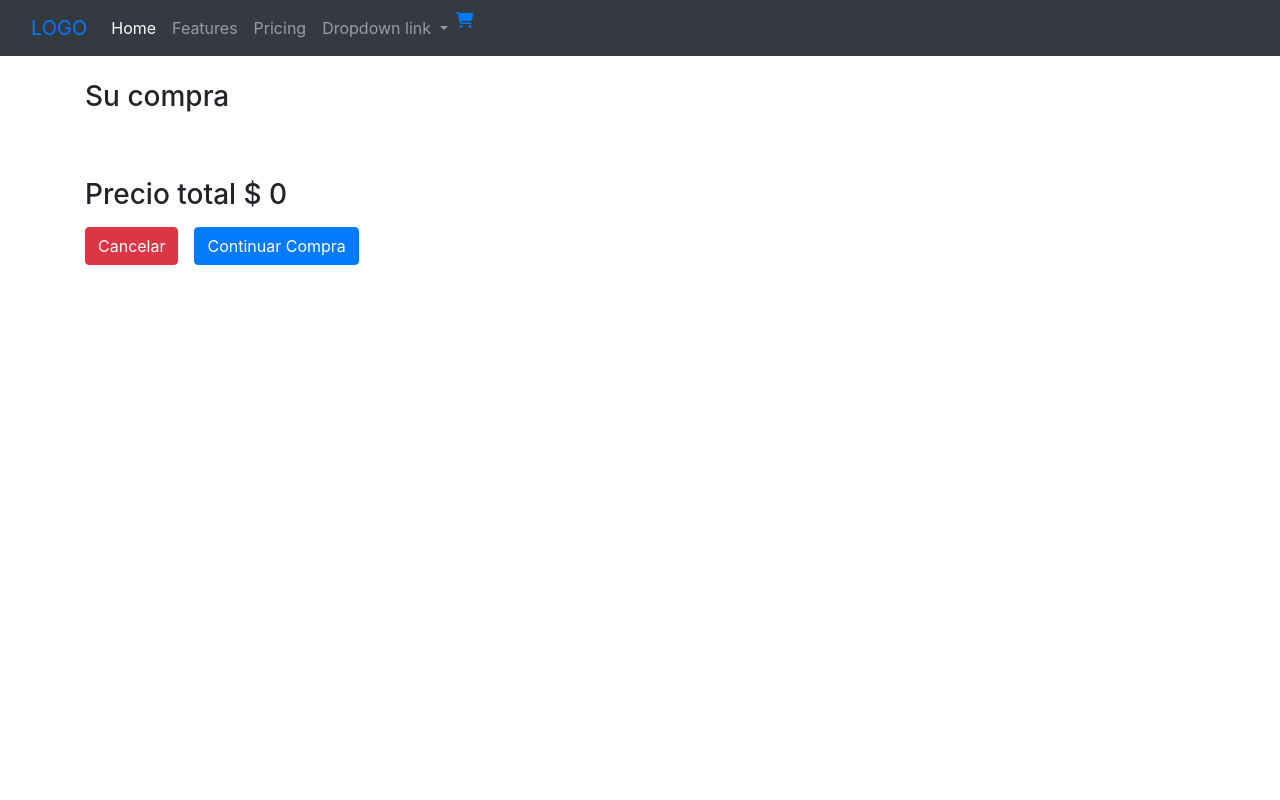
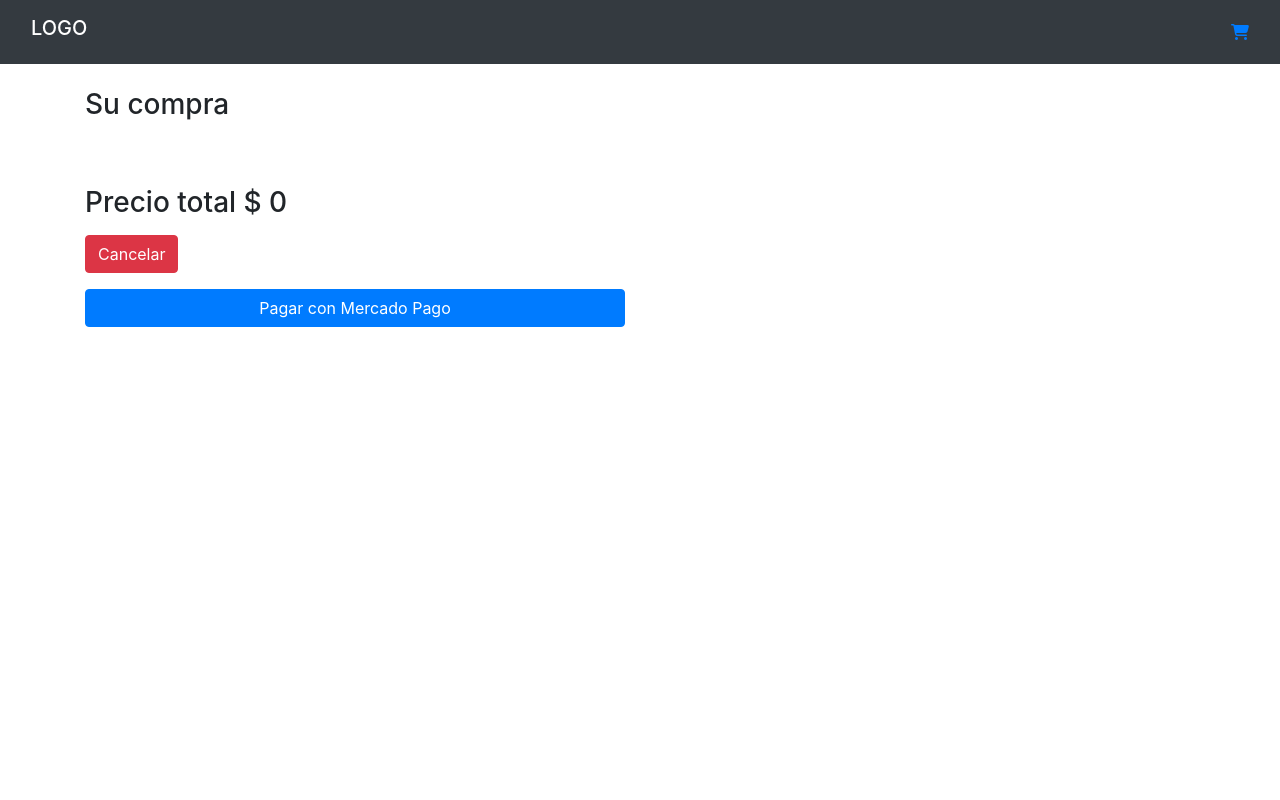
Before and after one commit to violetapugliese/bc-store, a React app: page /checkout/payment in a window 1280 px wide. Shown: the top 800 px of the page. Built offline with nearby package versions, Linux system fonts and the light colour scheme.

Commit message:
adding mp

```diff
--- a/src/frontend/components/Footer.jsx
+++ b/src/frontend/components/Footer.jsx
@@ -11,14 +11,6 @@ const Footer = () => {
                     </div>
                 </div>
             </div>
-            <div >
-                <form action="http://localhost:3030/test" method="POST">
-                    <input type="hidden" name="price" value="4500" />
-                    <input type="hidden" name="title" value="Frazada de polar" />
-                    <input type="submit" value="Comprar ahora"
-                        className="btn btn-primary col-12" />
-                </form>
-            </div>
         </div>
     );
 }
--- a/src/frontend/components/Header.jsx
+++ b/src/frontend/components/Header.jsx
@@ -10,44 +10,19 @@ const Header = () => {
 
     return (
         <div className="Header">
-            <nav className="navbar navbar-expand-lg navbar-dark bg-dark">
+            <nav className="navbar  navbar-dark bg-dark">
                 <div className="container-fluid">
-                    <a className="navbar-brand" href="#">
-                        <Link to="/">
-                            LOGO
+                        <Link to="/" >
+                            <h1 className="navbar-brand" >LOGO</h1>
                         </Link>
-                    </a>
-                    <button className="navbar-toggler" type="button" data-bs-toggle="collapse" data-bs-target="#navbarNavDropdown" aria-controls="navbarNavDropdown" aria-expanded="false" aria-label="Toggle navigation">
-                        <span className="navbar-toggler-icon"></span>
-                    </button>
-                    <div className="collapse navbar-collapse" id="navbarNavDropdown">
                         <ul className="navbar-nav">
-                            <li className="nav-item">
-                                <a className="nav-link active" aria-current="page" href="#">Home</a>
-                            </li>
-                            <li className="nav-item">
-                                <a className="nav-link" href="#">Features</a>
-                            </li>
-                            <li className="nav-item">
-                                <a className="nav-link" href="#">Pricing</a>
-                            </li>
-                            <li className="nav-item dropdown">
-                                <a className="nav-link dropdown-toggle" href="#" id="navbarDropdownMenuLink" role="button" data-bs-toggle="dropdown" aria-expanded="false">
-                                    Dropdown link </a>
-                                <ul className="dropdown-menu" aria-labelledby="navbarDropdownMenuLink">
-                                    <li><a className="dropdown-item" href="#">Action</a></li>
-                                    <li><a className="dropdown-item" href="#">Another action</a></li>
-                                    <li><a className="dropdown-item" href="#">Something else here</a></li>
-                                </ul>
-                            </li>
-                            <li className="nav-item ">
+                            <li className="nav-item d-flex">
                                 <Link to="/checkout">
                                     <i className="fas fa-shopping-cart"></i>
                                 </Link>
                                 {cart.length > 0 && <div className="Header-alert">{cart.length}</div>}
                             </li>
                         </ul>
-                    </div>
                 </div>
             </nav>
         </div>
--- a/src/frontend/components/Products.jsx
+++ b/src/frontend/components/Products.jsx
@@ -16,8 +16,8 @@ const Products = () => {
             <div className="container">
                 <div className="row">
                 {products.map(product => (
-                    <div className="col col-md-4">
-                        <Product key={product.id} product={product} handleAddToCart={handleAddToCart}/>
+                    <div key={product.id} className="col col-md-4">
+                        <Product product={product} handleAddToCart={handleAddToCart}/>
                     </div>
                      ))}
                 </div>
--- a/src/frontend/containers/Checkout.jsx
+++ b/src/frontend/containers/Checkout.jsx
@@ -31,7 +31,7 @@ const Checkout = () => {
                                     <span>{item.price}</span>
                                 </div>
                                 <button type="button" onClick={handleRemove(item, i)}>
-                                <i class="fas fa-trash-alt"></i>
+                                <i className="fas fa-trash-alt"></i>
                                 </button>
                             </div>
                         ))}
--- a/src/frontend/containers/Information.jsx
+++ b/src/frontend/containers/Information.jsx
@@ -31,7 +31,6 @@ const handleSubmit = () => {
     }
     addToBuyer(buyer);
     history.push('/checkout/payment');
-
 }
 
     return (
@@ -39,8 +38,8 @@ const handleSubmit = () => {
             <div className="row">
                 <div className="col">
                     <h2>Information</h2>
-                    <div className="Information-user" ref={form}>
-                        <form>
+                    <div className="Information-user">
+                        <form ref={form}>
                             <input className="form-control" type="text" name="name" placeholder="Enter your First Name" />
                             <input className="form-control" type="text" name="lastname" placeholder="Enter your Last Name" />
                             <input className="form-control" type="text" name="email" placeholder="Enter email" />
@@ -52,7 +51,6 @@ const handleSubmit = () => {
                             <input className="form-control" type="text" name="phone" placeholder="Phone" />
                         </form>
                     </div>
-
                 </div>
                 <div className="col">
                     <div className="Checkout-content">
@@ -74,11 +72,11 @@ const handleSubmit = () => {
                                     Cancelar
                                 </button>
                             </Link>
-                            <Link to="/checkout/payment">
-                                <button className="btn btn-primary mt-2" type="button" onClick={handleSubmit}>
-                                    Continuar Compra
-                                </button>
-                            </Link>
+
+                            <button className="btn btn-primary mt-2" type="button" onClick={handleSubmit}>
+                                    Confirmar datos de compra
+                            </button>
+
                         </div>
                     </div>
                 </div>
--- a/src/frontend/containers/Payment.jsx
+++ b/src/frontend/containers/Payment.jsx
@@ -19,15 +19,15 @@ const Payment = () => {
                 <div className="col col-md-6">
                     <h3>Su compra</h3>
                     {cart.map((item) => (
-                            <div className="Checkout-content">
-                                <div className="Checkout-item" key={item.id}>
-                                    <div className="Checkout-element">
-                                        <h6>{item.title}</h6>
-                                        <span>$ {item.price}</span>
-                                    </div>
+                        <div className="Checkout-content" key={item.id}>
+                            <div className="Checkout-item" >
+                                <div className="Checkout-element">
+                                    <h6>{item.title}</h6>
+                                    <span>$ {item.price}</span>
                                 </div>
                             </div>
-                        ))}
+                        </div>
+                    ))}
                     <div className="Checkout-sidebar">
                         <h3>{`Precio total $ ${handleSumTotal()}`}</h3>
                         <div className="FormButton ">
@@ -36,11 +36,14 @@ const Payment = () => {
                                     Cancelar
                                 </button>
                             </Link>
-                            <Link >
-                                <button className="btn btn-primary mt-2" type="button">
-                                    Continuar Compra
-                                </button>
-                            </Link>
+                            <div >
+                                <form action="http://localhost:3030/test" method="POST">
+                                    <input type="hidden" name="price" value={handleSumTotal()} />
+                                    <input type="hidden" name="title" value="My store" />
+                                    <input type="submit" value="Pagar con Mercado Pago"
+                                        className="btn btn-primary col-12" />
+                                </form>
+                            </div>
                         </div>
                     </div>
                 </div>
--- a/src/frontend/hooks/useInitialState.js
+++ b/src/frontend/hooks/useInitialState.js
@@ -21,7 +21,7 @@ const useInitialState = () => {
       };
 
       // submit del formulario. Toma los datos ingresados en input y los lleva al array de "buyer" en initialState
-    const addToBuyer = payload =>{
+    const addToBuyer = payload => {
         setState({
             ...state,
             buyer: [...state.buyer, payload],
--- a/webpack.config.js
+++ b/webpack.config.js
@@ -4,7 +4,7 @@ const HtmlWebpackPlugin = require('html-webpack-plugin');
 const MiniCssExtractPlugin = require('mini-css-extract-plugin');
 
 module.exports = {
-  entry: ['./src/frontend/index.js', 'webpack-hot-middleware/client?path=/__webpack_hmr&timeout=2000&reload=true'],
+  entry: './src/frontend/index.js',
   mode: 'development',
   output: {
     path: path.resolve(__dirname, 'dist'),
```
Also changed, not shown: src/server/mp.js (+21 -15 lines), 4 other files (tests, documents, lock files or other folders).
